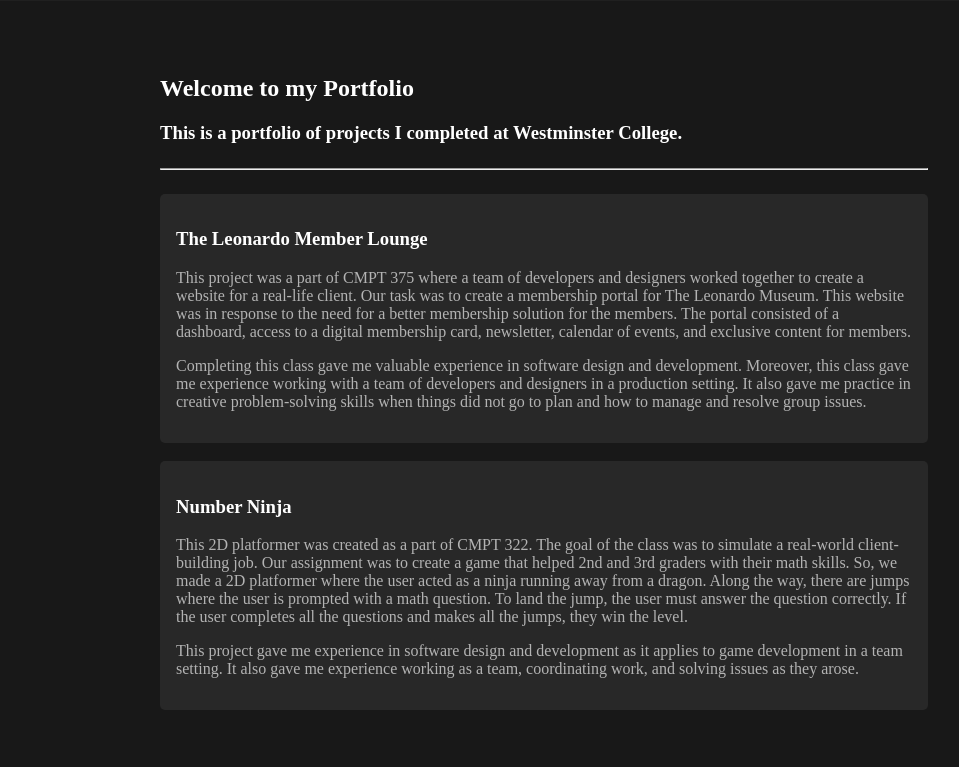
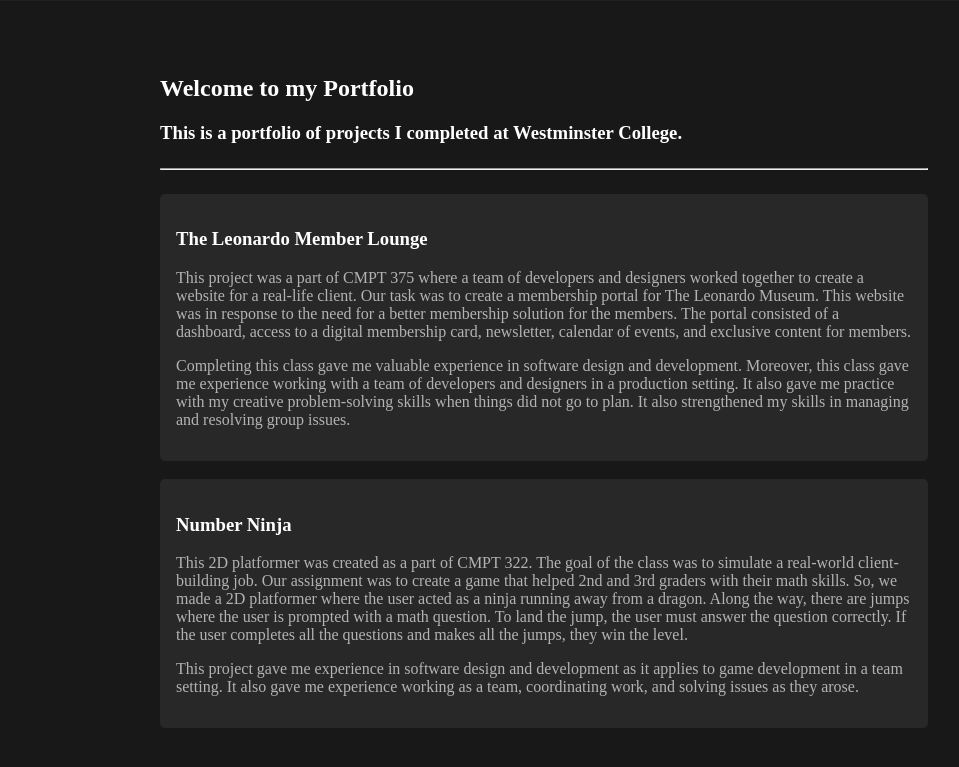
Before and after one commit to odinsontm/odinsontm.github.io, a plain HTML site: page index.html in a window 1280 px wide. Shown: the part 79-846 px from the top of the page, without its empty margins (96-1055 px from the left). Drawn offline with Linux system fonts and the light colour scheme.

Commit message:
typo fix

```diff
--- a/index.html
+++ b/index.html
@@ -26,7 +26,7 @@ hr {margin-top:1.5em; margin-bottom:1.5em;}
 <a href="https://github.com/odinsontm/odinsontm.github.io/tree/main/projects/Leonardo%20Lounge" target="_blank"><div style="background-color:#282828; padding:1em; border-radius: 5px;">
 <h3>The Leonardo Member Lounge</h3>
 <p>This project was a part of CMPT 375 where a team of developers and designers worked together to create a website for a real-life client. Our task was to create a membership portal for The Leonardo Museum. This website was in response to the need for a better membership solution for the members. The portal consisted of a dashboard, access to a digital membership card, newsletter, calendar of events, and exclusive content for members.</p>
-<p>Completing this class gave me valuable experience in software design and development. Moreover, this class gave me experience working with a team of developers and designers in a production setting. It also gave me practice in creative problem-solving skills when things did not go to plan and how to manage and resolve group issues.</p>
+<p>Completing this class gave me valuable experience in software design and development. Moreover, this class gave me experience working with a team of developers and designers in a production setting. It also gave me practice with my creative problem-solving skills when things did not go to plan. It also strengthened my skills in managing and resolving group issues.</p>
 </div></a>
 
 <br>
```
